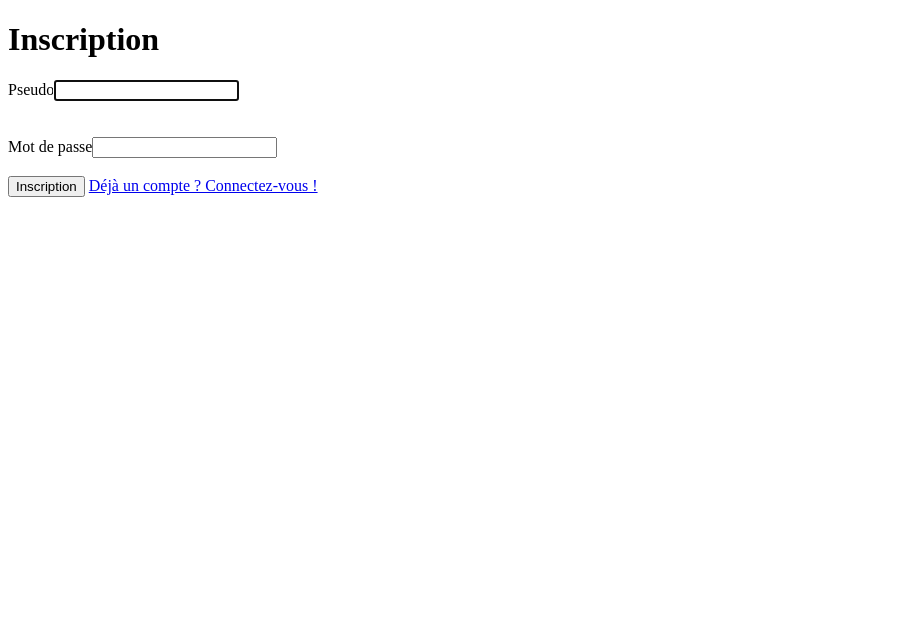
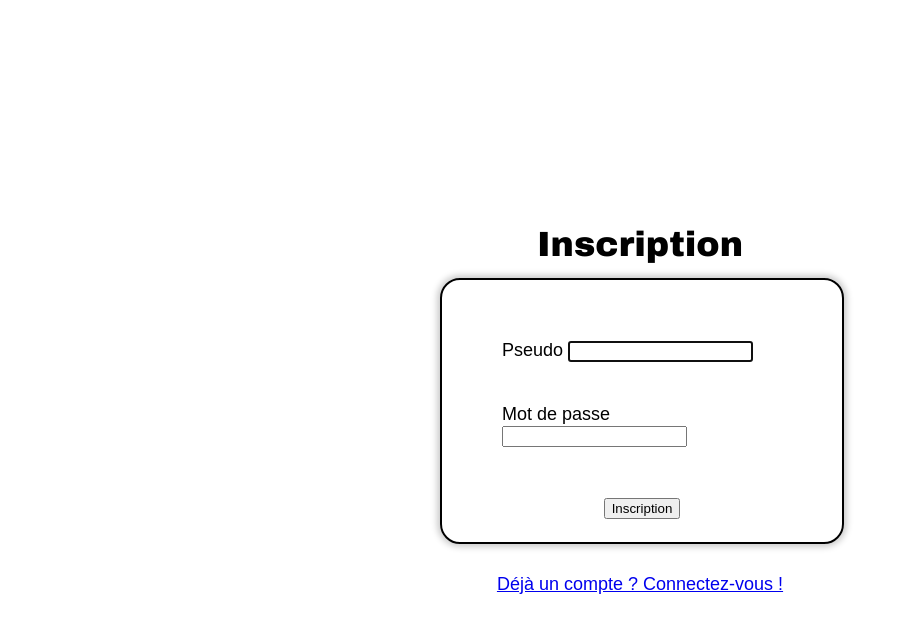
Before and after one commit to AlexandreJunod/Fishermen-Land, a PHP site: page /index.php?Signup in a window 1280 px wide. Shown: the top 633 px of the page, without its empty margins (0-904 px from the left). Run offline with PHP 8.4, Linux system fonts and the light colour scheme; some libraries are stand-ins or nearby versions.

Commit message:
Commit 17
Régler les différents bugs. Créer et supprimer des parties selons les besoins, lors de l'affichage et implémenter l'affichage graphique de tout le site

```diff
--- a/Code/controller/frontend.php
+++ b/Code/controller/frontend.php
@@ -62,13 +62,27 @@ function DoSignup($Pseudo, $Password)
     require('view/frontend/SignupView.php');
 }
 
+//Disconnect the player and goes to the connexion page
+function DoDisconnect()
+{
+    $Error = "Déconnexion réussie"; //Variable to show the message
+    unset($_SESSION['Pseudo']); //Dont let the session start
+    unset($Pseudo); //Dont let the session start;
+    require('view/frontend/LoginView.php');
+}
+
 //List the games
 function GoHome($Pseudo, $Error)
 {
+    $Rank = GetRank($Pseudo);
+    extract($Rank); //$RankingPlayer
+
     $GetIdCreatedPlace = IdCreatedPlace($Pseudo);
     if($GetIdCreatedPlace == NULL) //The player isn't assigned to a place
     {
+        DoCreateAndDeleteGame();
         $ListGames = GetListGames(); //List all the games
+        $AllowDisconnect = '1'; //Allow the player to disconnect
 
         $ShowGames = array(); //Create the array for informations about the games
         foreach($ListGames as $ListGame)
@@ -100,9 +114,58 @@ function GoHome($Pseudo, $Error)
     }
     else //The player has a place
     {
+        $AllowDisconnect = '0'; //Disalow the player to disconnect because he is in a game
+
         extract($GetIdCreatedPlace); //$idPlace, $fkGamePlace
         GoGame($idPlace, $fkGamePlace, $Error);
     }
+    require('view/frontend/InfoPlayerView.php');
+}
+
+//Create games, to have each type of game playable. Delete places if there is too much empty games
+function DoCreateAndDeleteGame()
+{
+    //Get how many games are empty of each type and how many are not empty and the total of games
+    $Cooperative = GetCooperative();
+    $Impostion = GetImpostion();
+    $ImpostionForfait = GetImpostionForfait();
+
+    //Create or delete "Cooperatif" games
+    extract($Cooperative); //$Joignable, $NotEmpty, $TotalGames
+    $Empty = $TotalGames - $NotEmpty; //Count how many empty games there is
+    if($Joignable == 0)
+    {
+        CreateCooperative();
+    }
+    elseif($Empty > 3) //Delete if there is more than 3 empty games
+    {
+        DeleteCooperative();
+    }
+
+    //Create or delete "Imposition" games
+    extract($Impostion); //$Joignable, $NotEmpty, $TotalGames
+    $Empty = $TotalGames - $NotEmpty; //Count how many empty games there is
+    if($Joignable == 0)
+    {
+        CreateImpostion();
+    }
+    elseif($Empty > 3) //Delete if there is more than 3 empty games
+    {
+        DeleteImpostion();
+    }
+
+    //Create or delete "Imposition avec forfait" games
+    extract($ImpostionForfait); //$Joignable, $NotEmpty, $TotalGames
+    $Empty = $TotalGames - $NotEmpty; //Count how many empty games there is
+    if($Joignable == 0)
+    {
+        CreateImpostionForfait();
+    }
+    elseif($Empty > 3) //Delete if there is more than 3 empty games
+    {
+        DeleteImpostionForfait();
+    }
+    return;
 }
 
 //List all the settings
@@ -185,12 +248,9 @@ function GoGame($idPlace, $idGame, $Error)
                     if($ShowGameInfo['NextFirstPlayer'] == $ShowGameInfo['FirstPlayerGame']) //Doesn't allow the player to play 2 times first
                     {
                         ChangeOrder($idGame, $ShowGameInfo['MaxPlayersGame']);
-                        return;
                     }
-                    else
-                    {
-                        StartGame($idGame, $ShowGameInfo['NextFirstPlayer']); //The game has started
-                    }
+
+                    StartGame($idGame, $ShowGameInfo['NextFirstPlayer']); //The game has started
                 }
             }
         }
@@ -215,15 +275,6 @@ function GoGame($idPlace, $idGame, $Error)
                     break;
                 case 'Relâche des poissons':
                     require('view/frontend/GameReleasingView.php'); //Show the buttons for releasing
-                    break;
-                case 'Eliminé':
-                    foreach($ShowPlayers as $ShowPlayer)
-                    {
-                        if($ShowPlayer['idPlace'] == $idPlace)
-                        {
-                            DoPassRound($ShowPlayer['OrderPlace'], $idPlace, $idGame);
-                        }
-                    }
                     break;
             }
         }
@@ -376,32 +427,32 @@ function DoPassRound($PassRound, $idPlace, $idGame)
     $ShowPlayers = GetShowPlayers($idGame); //Get the array $ShowPlayers
     $ShowGameInfos = GetShowGameInfos($idGame); //Get the array $ShowGameInfos
 
-
     foreach($ShowGameInfos as $ShowGameInfo)
     {
         if($ShowGameInfo['idGame'] == $idGame)
         {
             foreach($ShowPlayers as $ShowPlayer) //Take the infos about the players
             {
-                if($ShowPlayer['idPlace'] == $idPlace)
+                if($ShowPlayer['idPlace'] == $idPlace) //Select the correct id
                 {
-                    if($ShowGameInfo['DescriptionType'] == 'Coopératif' && $ShowPlayer['DescriptionStatus'] == 'Joue') //If game is on cooperative, player will have to select an amount of fishes to drop
+                    if($ShowGameInfo['DescriptionType'] == 'Coopératif' && $ShowPlayer['DescriptionStatus'] == 'Joue') //If the game is on cooperative, player will have to select an amount of fishes to drop
                     {
                         ChangeStatusRelease($idPlace);
                     }
-                    else
+                    else //The amount of fishes to drop is automatically set
                     {
-                        $AmountToRelease = ($ShowPlayer['PondFishesPlace']/100)*10; //Amount to release automatically (10%)
-                        if($ShowGameInfo['DescriptionType'] == 'Imposition avec forfait' && $ShowPlayer['DescriptionStatus'] == 'Joue') //10% of the fishes will be drop, but can't release more than the limit fixed by the admin
+                        if($ShowGameInfo['DescriptionType'] == 'Imposition' || $ShowGameInfo['DescriptionType'] == 'Imposition avec forfait') //10% of the fishes will be drop, but can't release more than the limit fixed by the admin if it's "Imposition avec forfait"
                         {
-                            if($AmountToRelease > $ShowGameInfo['MaxReleaseGame'])
+                            $AmountToRelease = ($ShowPlayer['PondFishesPlace']/100)*10; //Amount to release automatically (10%)
+                            if($AmountToRelease > $ShowGameInfo['MaxReleaseGame'] && $ShowGameInfo['DescriptionType'] == 'Imposition avec forfait')
                             {
                                 $AmountToRelease = $ShowGameInfo['MaxReleaseGame'];
                             }
+                            Release($AmountToRelease, $idPlace, $idGame);
                         }
-                        Release($AmountToRelease, $idPlace, $idGame);
+                        PassRound($PassRound, $idGame, $idPlace);
                         DoAddTour($ShowGameInfo['NextPlayer'], $idGame, $idPlace);
-                        PassRound($PassRound, $idPlace, $idGame);
+                        CheckIfCanSurvive($idGame, $idPlace);
                     }
                 }
             }
@@ -410,33 +461,57 @@ function DoPassRound($PassRound, $idPlace, $idGame)
     GoGame($idPlace, $idGame, NULL);
 }
 
-//Add 1 tour when it's a new tour
+//Add 1 tour when it's a new tour. Give new fishes and eat
 function DoAddTour($NextPlayer, $idGame, $idPlace)
 {
-    if($NextPlayer == 0) //if the next player is 0, add a tour and fishes make new fishes.Players hit 2 fishes
+    $ShowGameInfos = GetShowGameInfos($idGame); //Get the array $ShowGameInfos
+    $ShowPlayers = GetShowPlayers($idGame); //Get the array $ShowPlayers
+
+    foreach($ShowPlayers as $ShowPlayer)
     {
-        AddTour($idGame);
-        $ShowGameInfos = GetShowGameInfos($idGame); //Get the array $ShowGameInfos
-        $ShowPlayers = GetShowPlayers($idGame); //Get the array $ShowPlayers
+        if($ShowPlayer['idPlace'] == $idPlace) //select the right player
+        {
+            if($NextPlayer < $ShowPlayer['OrderPlace']) //if the next player has an order smaller, it's a new tour
+            {
+                AddTour($idGame);
 
-        foreach($ShowGameInfos as $ShowGameInfo)
-        {
-            if($ShowGameInfo['TourGame'] < $ShowGameInfo['SeasonTourGame']) //if this is the game who is starting a new round and this isn't the last round, give new fishes
-            {
-                foreach($ShowPlayers as $ShowPlayer)
+                foreach($ShowGameInfos as $ShowGameInfo)
                 {
-                    if($ShowPlayer['idPlace'] == $idPlace) //select the right player
+                    if($ShowGameInfo['TourGame'] < $ShowGameInfo['SeasonTourGame']) //If all the tours have not been played yet, we can Eat fishes and make new fishes
                     {
-                        if($ShowPlayer['PondFishesPlace'] > $ShowGameInfo['EatFishesGame']) //Verify if the player can survive this round
+                        if($ShowPlayer['PondFishesPlace'] == 0) //Prevent to get negative values, with eliminated players
                         {
                             EatPondFishes($idGame, $ShowGameInfo['EatFishesGame']);
-                            AddNewFishes($ShowGameInfo['LakeReproductionGame'], $ShowGameInfo['PondReproductionGame']);
-                        }
-                        else //Drop all the fishes and lose the game, he can watch the end of the game
-                        {
-                            LostGame($idPlace);
                         }
                     }
+                }
+                AddNewFishes($ShowGameInfo['LakeReproductionGame'], $ShowGameInfo['PondReproductionGame']);
+            }
+            elseif($NextPlayer == $ShowPlayer['OrderPlace']) //If the next player is the same, the game has ended
+            {
+                UpdateTourGame($idGame); //Put at 999 the TourGame. To make the game end
+            }
+        }
+    }
+}
+
+//Check if the player can survive
+function CheckIfCanSurvive($idGame, $idPlace)
+{
+    $ShowGameInfos = GetShowGameInfos($idGame); //Get the array $ShowGameInfos
+    $ShowPlayers = GetShowPlayers($idGame); //Get the array $ShowPlayers
+
+    foreach($ShowGameInfos as $ShowGameInfo)
+    {
+        foreach($ShowPlayers as $ShowPlayer)
+        {
+            if($ShowPlayer['idPlace'] == $idPlace) //Check if i'm looking the pond of right player
+            {
+                //Check how many meat we need to survive, and eliminate the players who can't survive
+                $NecessaryMeat = $ShowGameInfo['EatFishesGame'] + 1;
+                if($ShowPlayer['PondFishesPlace'] < $NecessaryMeat) //Verify if the player can survive this round
+                {
+                    LostGame($idPlace);
                 }
             }
         }
--- a/Code/function/function.php
+++ b/Code/function/function.php
@@ -39,7 +39,7 @@ function GetShowGameInfos($idGame)
         if($ShowPlayer['DescriptionStatus'] == 'Joue' || $ShowPlayer['DescriptionStatus'] == 'Relâche des poissons') //Select the player who is playing
         {
             $CurrentPlayer = $ShowPlayer['PseudoPlayer'];
-            $idCurrentPlayer = $ShowPlayer['OrderPlace'];
+            $idPlaceCurrentPlayer = $ShowPlayer['OrderPlace'];
             $StatusPlayer = $ShowPlayer['DescriptionStatus'];
         }
     }
@@ -49,8 +49,31 @@ function GetShowGameInfos($idGame)
     {
         if(isset($CurrentPlayer)) //Select the number of the next player who plays
         {
+            $NextPlayer = ($idPlaceCurrentPlayer + 1) % $InfoGame['OccupedPlaces'];
+            foreach($ShowPlayers as $ShowPlayer)
+            {
+                if($ShowPlayer['OrderPlace'] == $NextPlayer) //Select the next player
+                {
+                    if($ShowPlayer['DescriptionStatus'] == 'Eliminé') //Check if he is "Eliminé"
+                    {
+                        $NextPlayer = ($NextPlayer + 1) % $InfoGame['OccupedPlaces']; //Do +1 to the order, everytime we select a player who is eliminated
+                    }
+                }
+            }
+
+            foreach($ShowPlayers as $ShowPlayer)
+            {
+                if($ShowPlayer['OrderPlace'] == $NextPlayer && $NextPlayer == 0) //Dont let the first player come back in the game, if he is eliminated
+                {
+                    if($ShowPlayer['DescriptionStatus'] == 'Eliminé') //Check if he is "Eliminé"
+                    {
+                        $NextPlayer = $idPlaceCurrentPlayer; //The only player in game, is the player who is playing
+                    }
+                }
+            }
+
             //Put the datas in the array $ShowGames
-            array_push($ShowGameInfos, array('idGame' =>  $InfoGame['idGame'],'LakeFishesGame' => $InfoGame['LakeFishesGame'], 'LakeReproductionGame' => $InfoGame['LakeReproductionGame'], 'PondReproductionGame' => $InfoGame['PondReproductionGame'], 'EatFishesGame' => $InfoGame['EatFishesGame'], 'FirstPlayerGame' => $InfoGame['FirstPlayerGame'], 'TourGame' => $InfoGame['TourGame'], 'SeasonTourGame' => $InfoGame['SeasonTourGame'], 'MaxPlayersGame' => $InfoGame['MaxPlayersGame'], 'MaxReleaseGame' => $InfoGame['MaxReleaseGame'], 'DescriptionType' => $InfoGame['DescriptionType'], 'OccupedPlaces' => $InfoGame['OccupedPlaces'], 'CurrentPlayer' => $CurrentPlayer, 'Action' => $StatusPlayer, 'NextPlayer' => ($idCurrentPlayer + 1) % $InfoGame['MaxPlayersGame'], 'NextFirstPlayer' => 'Non disponible', 'SumPondFishes' => $InfoGame['SumPondFishes']));
+            array_push($ShowGameInfos, array('idGame' =>  $InfoGame['idGame'],'LakeFishesGame' => $InfoGame['LakeFishesGame'], 'LakeReproductionGame' => $InfoGame['LakeReproductionGame'], 'PondReproductionGame' => $InfoGame['PondReproductionGame'], 'EatFishesGame' => $InfoGame['EatFishesGame'], 'FirstPlayerGame' => $InfoGame['FirstPlayerGame'], 'TourGame' => $InfoGame['TourGame'], 'SeasonTourGame' => $InfoGame['SeasonTourGame'], 'MaxPlayersGame' => $InfoGame['MaxPlayersGame'], 'MaxReleaseGame' => $InfoGame['MaxReleaseGame'], 'DescriptionType' => $InfoGame['DescriptionType'], 'OccupedPlaces' => $InfoGame['OccupedPlaces'], 'CurrentPlayer' => $CurrentPlayer, 'Action' => $StatusPlayer, 'NextPlayer' => $NextPlayer, 'NextFirstPlayer' => 'Non disponible', 'SumPondFishes' => $InfoGame['SumPondFishes']));
         }
         else //We can't get the next player who plays yet
         {
--- a/Code/index.php
+++ b/Code/index.php
@@ -3,7 +3,7 @@ session_start();
 require('controller/frontend.php');
 require('function/function.php');
 
-error_log(print_r($_POST, 1));
+//error_log(print_r($_POST, 1));
 
 try
 {
@@ -24,6 +24,10 @@ try
         elseif(isset($_POST['LeaveGame'])) //The player wants to leave the game
         {
             DoDeletePlace($_POST['LeaveGame'], $_SESSION['idGame']);
+        }
+        elseif(isset($_POST['DisconnectForm'])) //Disconnect and goes to the connexion page
+        {
+            DoDisconnect();
         }
         elseif(isset($_POST['NbFishing'])) //The player is fishing
         {
--- a/Code/public/css/style.css
+++ b/Code/public/css/style.css
@@ -1,8 +1,184 @@
+/*--====================================================================================================================
+||  Author : Junod Alexandre                                                                                           ||
+||  Creation : 05.06.2018                                                                                              ||
+||  Summary : All the divs for the different pages of the fisherman land                                                 ||
+||====================================================================================================================-*/
+
+/********** Divs for the login and signup and home pages **********/
+
+/* Encompasses other divs and center in the middle of the page */
+.ContainerCenter{
+    width: 400px;
+    height: 350px;
+    font-family: Arial, Helvetica, sans-serif;
+    font-size: 18px;
+
+    /* Center the div in the middle of the page */
+    position:absolute;
+    top:0;
+    bottom: 0;
+    left: 0;
+    right: 0;
+    margin: auto;
+}
+
+/* Contains the text above the form*/
+.Title{
+    font-family: "Arial Black", Gadget, sans-serif;
+    font-size: 35px;
+    text-align: center;
+
+    display: block;
+    width:100%;
+    height:15%;
+}
+
+/* Contains the border of the form */
+.FormDesign{
+    border: 2px solid;
+    border-radius: 20px;
+    box-shadow: 0px 0px 6px 3px #ccc;
+
+    display: block;
+    width:100%;
+    height:75%;
+}
+
+/* Contains the input fields */
+.FormFields{
+    text-align: left;
+
+    display: block;
+    width:70%;
+    height:60%;
+    margin: auto;
+    padding-top: 15%;
+}
+
+/* Contains the button */
+.FormButton{
+    text-align: center;
+
+    display: block;
+    width:100%;
+    height:10%;
+    margin: auto;
+    clear: left;
+}
+
+/* Contains the links */
+.FormLink{
+    text-align: center;
+
+    display: block;
+    width:100%;
+    height:10%;
+    padding-top: 30px;
+}
+
+/********** Layout for the error messages **********/
+
+.ErrorMsg{
+    position: sticky;
+    font-family: Arial, Helvetica, sans-serif;
+    font-size: 25px;
+    color: red;
+
+    /* Center the div at the middle of the screen, 20 pixels lower than the top of the screen */
+    position:absolute;
+    width: 99%;
+    padding-top: 20px;
+    text-align: center;
+}
+
+
+/********** Divs for the home page **********/
+
+/* Encompasses other divs and center in the middle of the page */
+.ContainerCenterHome{
+    width: 35%;
+    height: 70%;
+    font-family: Arial, Helvetica, sans-serif;
+    font-size: 18px;
+
+    /* Center the div in the middle of the page */
+    position:absolute;
+    top:0;
+    bottom: 0;
+    left: 0;
+    right: 0;
+    margin: auto;
+}
+
+/* Contains the div were the games are showed */
+.HomeBorder{
+    border: 2px solid;
+    box-shadow: 0px 0px 6px 3px #ccc;
+
+    display: block;
+    width:100%;
+    height:75%;
+    overflow:scroll;
+    overflow-x:hidden;
+}
+
+/* Div to show the parameters button */
+.ContainerAdminView{
+
+}
+
+/********** Divs for show the infos about the player **********/
+
+/* Encompasses other divs */
+.ContainerInfoPlayer{
+    border: 2px solid;
+    box-shadow: 0px 0px 6px 3px #ccc;
+
+    width: 315px;
+    height: 200px;
+    font-family: Arial, Helvetica, sans-serif;
+    font-size: 18px;
+    text-align: center;
+
+    /* Put the div in the top-right corner */
+    position: sticky;
+    top: 1%;
+    left: 99%;
+}
+
+/* Contains the rank of the player */
+.RankContainer{
+    border-bottom: 2px solid;
+    line-height : 900%;
+
+    display: block;
+    width:100%;
+    height:80%;
+}
+
+/* Contains the pseudo of the player */
+.PseudoContainer{
+    float: left;
+    display: block;
+    padding-top: 2%;
+    width:50%;
+    height:20%;
+}
+
+/* Contains the bouton to disconnect */
+.ButtonContainer{
+    float: left;
+    display: block;
+    padding-top: 2%;
+    width:50%;
+    height:20%;
+}
+
 /* Tables form */
 table{
     font-family: arial, sans-serif;
     border-collapse: collapse;
-    width: 40%;
+    width: 100%;
 }
 
 td, th{
@@ -25,6 +201,9 @@ tr:nth-child(1){
     font-weight: bold;
 }
 
+
+
+/* Temps divs */
 .HiddenDiv {
     display: none;
 }
--- a/Code/view/frontend/HomeView.php
+++ b/Code/view/frontend/HomeView.php
@@ -3,7 +3,9 @@
 <?php ob_start(); ?>
 
 <!-- Show games -->
-<h3>Fishermen Land</h3>
+<div class="ContainerCenterHome">
+    <div class="Title">Fishermen Land</div>
+    <div class="HomeBorder">
         <table border='1'>
             <tr>
                 <td>Type de partie</td>
@@ -31,6 +33,8 @@
             echo "</tr>";
         } ?>
         </table>
+    </div>
+</div>
 
 <?php $content = ob_get_clean(); ?>
 
--- a/Code/view/frontend/SignupView.php
+++ b/Code/view/frontend/SignupView.php
@@ -1,15 +1,16 @@
 <?php $title = 'Inscription'; ?>
 
 <?php ob_start(); ?>
-    <h1>Inscription</h1>
-
-    <form method="post" id="FormSignup">
-        Pseudo<input type="text" id="InputSignup" name="PseudoForm" minlength="6" maxlength="13" required autofocus> <br><br><br>
-        Mot de passe<input type="password" id="InputSignup" name="PasswordForm" minlength="6" required>
-    </form> <br>
-    <button type="submit" form="FormSignup" name="Signup">Inscription</button>
-
-    <a href="index.php">Déjà un compte ? Connectez-vous !</a>
+<div class="ContainerCenter">
+    <div class="Title">Inscription</div>
+    <div class="FormDesign">
+        <div class="FormFields"><form method="post" id="FormSignup">
+            Pseudo <input type="text" name="PseudoForm" minlength="5" maxlength="15" required autofocus> <br><br><br>
+            Mot de passe <input type="password" name="PasswordForm" minlength="5" required></form></div>
+        <div class="FormButton"><button type="submit" form="FormSignup" name="Signup">Inscription</button></div>
+    </div>
+    <div class="FormLink"><a href="index.php">Déjà un compte ? Connectez-vous !</a></div>
+</div>
 <?php $content = ob_get_clean(); ?>
 
 <?php require('Template.php'); ?>
--- a/Code/view/frontend/Template.php
+++ b/Code/view/frontend/Template.php
@@ -8,7 +8,7 @@
         <script src="public/js/jquery.js"></script>
     </head>
     <body>
-        <?= @$Error; ?>
+        <div class="ErrorMsg"><?= @$Error; ?></div>
         <?php $Error = NULL //Prevebt to show error multiple times?>
         <?= $content ?>
     </body>
```
Also changed, not shown: Code/fishermenland.sql (+66 -63 lines), Code/model/frontend.php (+86 -3 lines), Code/view/frontend/InfoPlayerView.php (added, +29 -0 lines), Code/view/frontend/LoginView.php (+10 -8 lines), 6 other files. Lines whose indentation alone changed are shown as unchanged.
